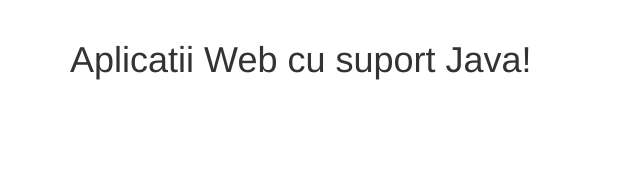
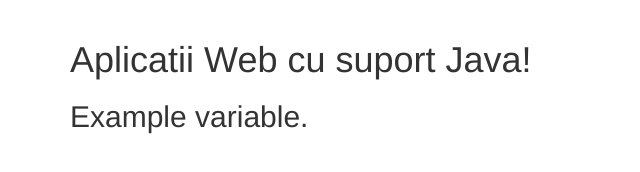
Before and after one commit to sebifam/sebastian, a plain HTML site: page angular-js-app/index.html in a window 1280 px wide. Shown: the whole page, without its empty margins (0-640 px from the left). Drawn offline with Linux system fonts and the light colour scheme.

Commit message:
Am modificat angularjs app

```diff
--- a/angular-js-app/index.html
+++ b/angular-js-app/index.html
@@ -10,6 +10,7 @@
   <div class="container">
     <div ng-controller="HomeController">
       <h1>{{ helloWorld }}</h1>
+      <h2>{{ myName }}</h2>
     </div>
   </div>
 
--- a/angular-js-app/js/app.js
+++ b/angular-js-app/js/app.js
@@ -2,5 +2,6 @@
 
 app.controller('HomeController', ['$scope', function($scope) {
   $scope.helloWorld = 'Aplicatii Web cu suport Java!';
+  $scope.myName = 'Example variable.';
 
 }]);
```
